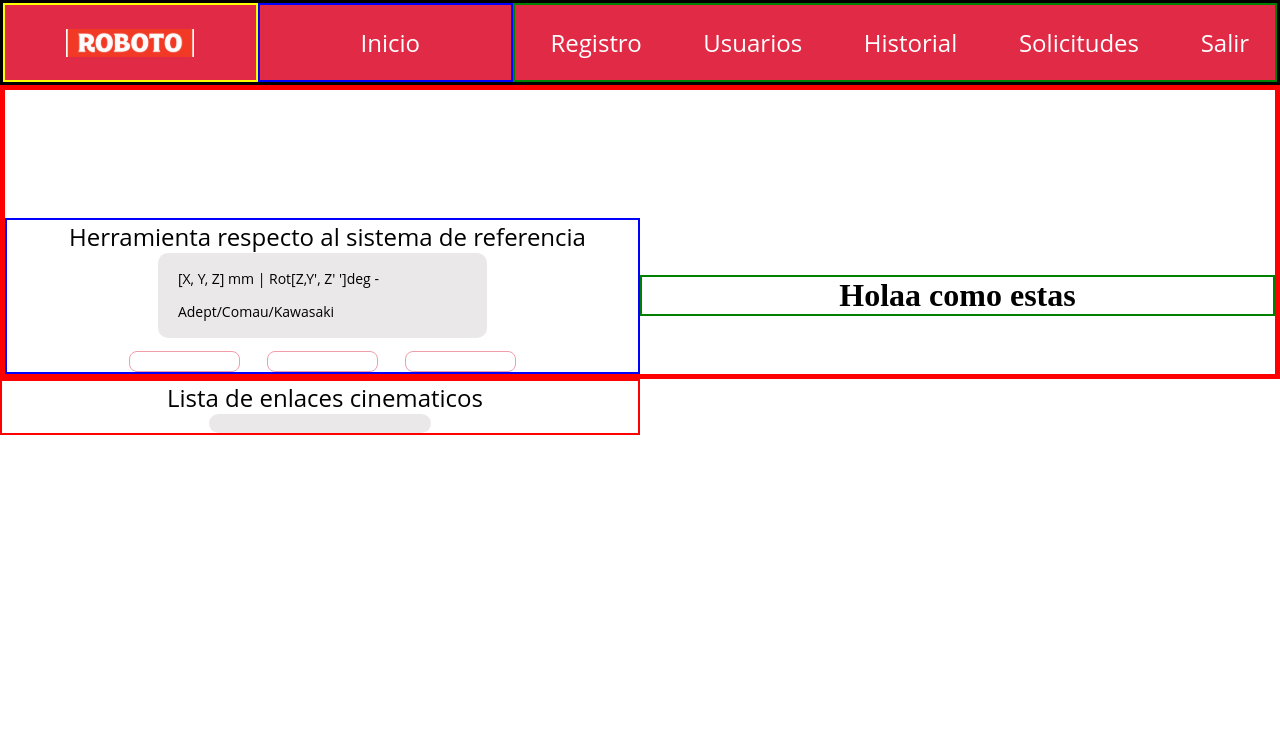
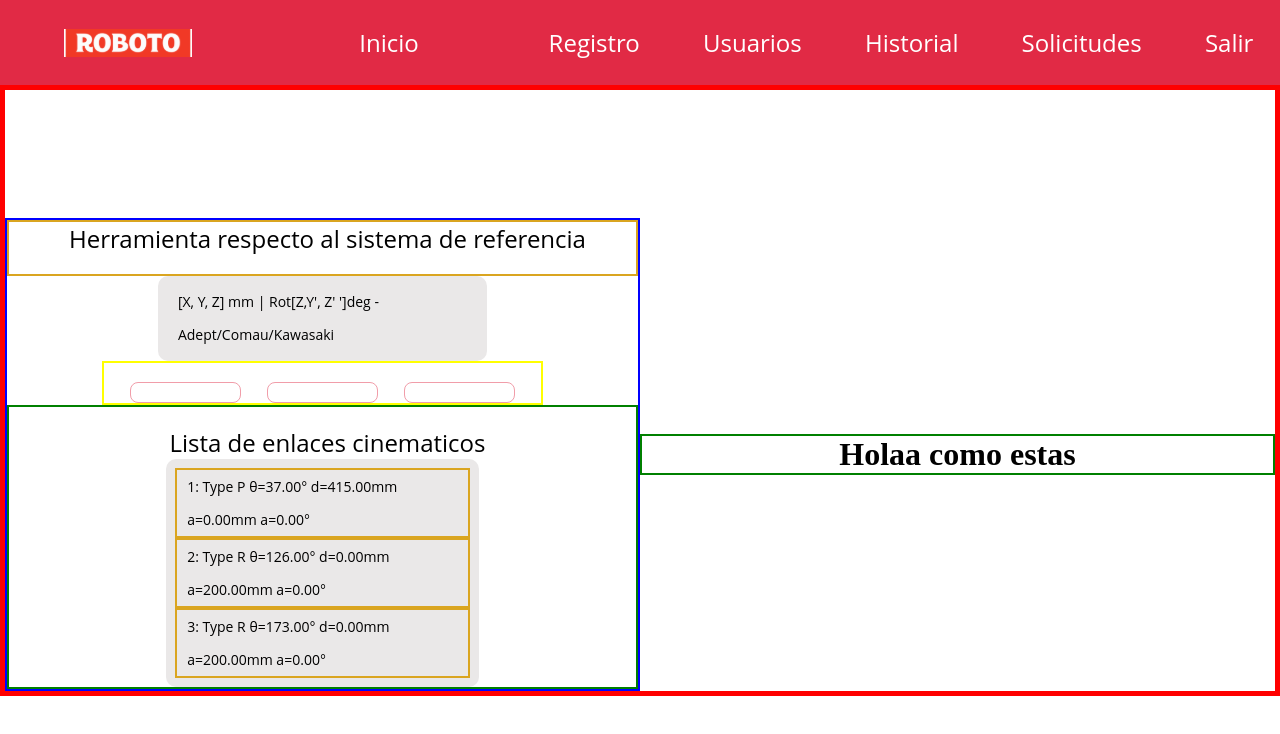
Before and after one commit to LuisAlejandro2003/Roboto, a React (Vite) app: page /PilotajesAdmin in a window 1280 px wide. Shown: the top 734 px of the page. Built offline with nearby package versions, Linux system fonts and the light colour scheme.

Commit message:
Lado izquierdo del body finalizado

```diff
--- a/src/assets/components/molecules/GroupText.jsx
+++ b/src/assets/components/molecules/GroupText.jsx
@@ -3,11 +3,11 @@ import InputText from "../atoms/InputText";
 const StyledWrapperContainerText = styled.div`
   width: 70%;
   height: 100%;
- padding-top:2%;
+ padding-top:3%;
   display: flex;
   justify-content: space-evenly;
   align-items: center;
-
+  border: 2px solid yellow;
 `;
 const GroupText = () => {
     return (
@@ -16,7 +16,6 @@ const GroupText = () => {
         <InputText></InputText>
         <InputText></InputText>
         </StyledWrapperContainerText>
-
      );
 }
 
--- a/src/assets/components/molecules/HerramientasAdmin.jsx
+++ b/src/assets/components/molecules/HerramientasAdmin.jsx
@@ -1,7 +1,6 @@
 import styled from 'styled-components';
+import OpcionesNavAdmin from './OpcionesNavAdmin';
 
-import OpcionesNavAdmin from './OpcionesNavAdmin';
-import Label from '../atoms/Label';
 const StyledWrapperContainerGray = styled.div`
  padding:1.5%;
   width: 52%;
@@ -13,11 +12,23 @@ const StyledWrapperContainerGray = styled.div`
   background-color: #EAE8E8;
 `;
 
+const ContainerLabel = styled.div`
+  display: flex;
+  width: 100%;
+  height: 33%;
+  justify-content: space-around;
+  align-items: center;
+  border: 2px solid goldenrod;
+  padding-bottom:3%;
+
+`;
+
 const HerramientasAdmin = () => {
     return (
         <>
-
+        <ContainerLabel>
         <OpcionesNavAdmin msn="Herramienta respecto al sistema de referencia" estilo={true} ></OpcionesNavAdmin>
+        </ContainerLabel>
         <StyledWrapperContainerGray>
         <OpcionesNavAdmin estilo={true} pequenio={true}  msn="[X, Y, Z] mm |  Rot[Z,Y', Z' ']deg - Adept/Comau/Kawasaki"></OpcionesNavAdmin>
         </StyledWrapperContainerGray>
--- a/src/assets/components/organism/BodyPilotajesAdmin.jsx
+++ b/src/assets/components/organism/BodyPilotajesAdmin.jsx
@@ -1,6 +1,7 @@
 import styled from "styled-components";
 import GroupText from "../molecules/GroupText";
 import HerramientasAdmin from "../molecules/HerramientasAdmin";
+import ListEnlaces from "./ListaEnlaces";
 
 
 
@@ -11,6 +12,7 @@ const BodyPilotajesAdmin = () => {
         <StyledWrapperContainerLeft>
          <HerramientasAdmin></HerramientasAdmin>
          <GroupText></GroupText>
+        <ListEnlaces></ListEnlaces>
         </StyledWrapperContainerLeft>
 
         <StyledWrapperContainerRight>
--- a/src/assets/components/organism/ListaEnlaces.jsx
+++ b/src/assets/components/organism/ListaEnlaces.jsx
@@ -3,9 +3,10 @@ import Label from "../atoms/Label";
 
 const StyledWrapperContainerGray = styled.div`
  padding:1.5%;
-  width: 35%;
+  width: 50%;
   height: 100%;
   border-radius:10px;
+  flex-direction:column;
   display: flex;
   justify-content: space-around;
   align-items: center;
@@ -14,13 +15,22 @@ const StyledWrapperContainerGray = styled.div`
 
 
 const StyledWrapperContainer = styled.div`
-  width: 50%;
+  width: 100%;
   height: 100%;
   flex-direction:column;
   display: flex;
   justify-content: space-around;
   align-items: center;
-  border: 2px solid red;
+  padding-top:3%;
+  border: 2px solid green;
+`;
+const ContainerLabel = styled.div`
+  display: flex;
+  width: 100%;
+  height: 33%;
+  justify-content: space-around;
+  align-items: center;
+  border: 2px solid goldenrod;
 `;
 
 const ListEnlaces = () => {
@@ -28,8 +38,19 @@ const ListEnlaces = () => {
 
    <StyledWrapperContainer>
      <Label msn="Lista de enlaces cinematicos" estilo={true}></Label>
-     <StyledWrapperContainerGray></StyledWrapperContainerGray>
-     </StyledWrapperContainer>
+     <StyledWrapperContainerGray>
+      <ContainerLabel>
+      <Label msn="1: Type P θ=37.00° d=415.00mm a=0.00mm a=0.00°" pequenio = {true} estilo={true}></Label>
+      </ContainerLabel>
+      <ContainerLabel>
+      <Label msn="2: Type R θ=126.00° d=0.00mm a=200.00mm a=0.00°" pequenio = {true} estilo={true}></Label>
+      </ContainerLabel>
+      <ContainerLabel>
+      <Label msn="3: Type R θ=173.00° d=0.00mm a=200.00mm a=0.00°" pequenio = {true} estilo={true}></Label>
+      </ContainerLabel>
+     </StyledWrapperContainerGray>
+
+  </StyledWrapperContainer>
      );
 }
 
--- a/src/assets/components/organism/Navbar.jsx
+++ b/src/assets/components/organism/Navbar.jsx
@@ -4,7 +4,6 @@ import OpcionesNavAdmin from "../molecules/OpcionesNavAdmin";
 const StyledWrapperContainerLabel = styled.div`
 width:60%;
 height:100%;
-border: 2px solid green;
  display: flex;
  justify-content: space-around;
  align-items:center;
@@ -13,7 +12,6 @@ border: 2px solid green;
 const StyledWrapperContainerInicio = styled.div`
 width:20%;
 height:100%;
-border: 2px solid blue;
 display: flex;
 justify-content: space-around;
 align-items:center;
@@ -23,7 +21,6 @@ align-items:center;
 const StyledWrapperContainerLogo = styled.div`
 width:20%;
 height:100%;
-border: 2px solid yellow;
 display: flex;
  justify-content: center;
  align-items:center;
@@ -32,7 +29,6 @@ display: flex;
 const StyledWrapperContainer = styled.div`
 width: 100%;
 height: 85px;
-border: 3px solid black;
 background: #E12A45;
  display: flex;
  justify-content: end;
--- a/src/assets/pages/PilotajesAdmin.jsx
+++ b/src/assets/pages/PilotajesAdmin.jsx
@@ -7,7 +7,7 @@ const PilotajesAdmin = () => {
         <>
          <Navbar></Navbar>
          <BodyPilotajesAdmin></BodyPilotajesAdmin>
-         <ListEnlaces></ListEnlaces>
+
         </>
 
      );
```
Also changed, not shown: src/assets/components/molecules/BodyPilotajesAdmin.jsx (deleted, +0 -55 lines).
